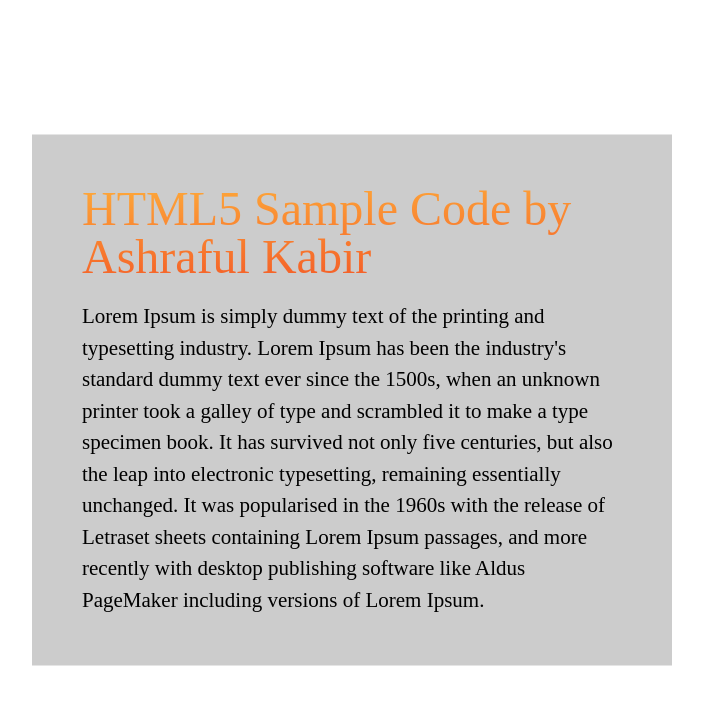
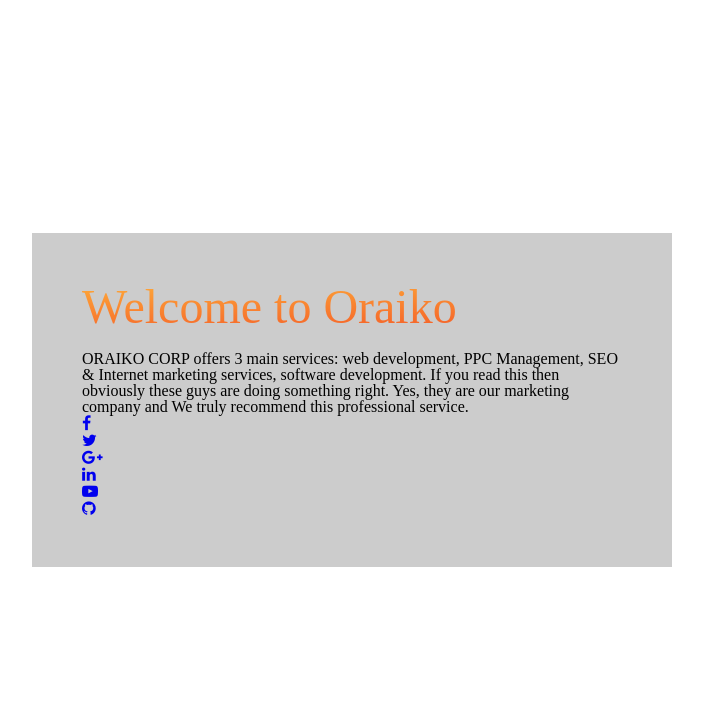
Before and after one commit to akash2011/responsive-one-page, a plain HTML site: page index.html in a window 1280 px wide. Shown: the whole page, without its empty margins (288-991 px from the left). Drawn offline with nearby package versions, Linux system fonts and the light colour scheme; a web font is replaced by a local one.

Commit message:
index updated

```diff
--- a/index.html
+++ b/index.html
@@ -5,8 +5,12 @@
   <title>The HTML5 Sample Code</title>
   <meta name="description" content="The HTML5 Sample Code by Ashraful kabir">
   <meta name="author" content="Ashraful kabir">
+  <!-- font awesome-->
+  <link rel="stylesheet" href="https://cdnjs.cloudflare.com/ajax/libs/font-awesome/4.7.0/css/font-awesome.min.css">
   <!-- css for animate -->
-  <link rel="stylesheet" href="https://raw.githubusercontent.com/daneden/animate.css/master/animate.css">
+  <link rel="stylesheet" href="https://cdnjs.cloudflare.com/ajax/libs/animate.css/3.7.0/animate.min.css">
+  <!-- Google fonts -->
+  <link href="https://fonts.googleapis.com/css?family=Thasadith:700" rel="stylesheet">
   <!-- Custom stylesheet -->
   <link rel="stylesheet" href="style.css">
 
@@ -14,15 +18,24 @@
 
 <body>
 <section>
-  <div class="container">
-    <h1 class="site__title">HTML5 Sample Code by Ashraful Kabir </h1>
-    <p>
-      Lorem Ipsum is simply dummy text of the printing and typesetting industry. Lorem Ipsum has been the industry's standard
-      dummy text ever since the 1500s, when an unknown printer took a galley of type and scrambled it to make a type specimen book.
-      It has survived not only five centuries, but also the leap into electronic typesetting, remaining essentially unchanged.
-      It was popularised in the 1960s with the release of Letraset sheets containing Lorem Ipsum passages, and more recently with
-      desktop publishing software like Aldus PageMaker including versions of Lorem Ipsum.
-    </p>
+  <div class="container  animated fadeIn">
+    <h1 class="site__title">Welcome to Oraiko </h1>
+    <div class="text">
+      ORAIKO CORP offers 3 main services: web development, PPC Management, SEO & Internet marketing services,
+       software development. If you read this then obviously these guys are doing something right. Yes, they are
+        our marketing company and We truly recommend this professional service.
+    </div>
+    <div class="social-icons">
+      <ul>
+        <li><a href="#"><i class="fa fa-facebook"></i></a></li>
+        <li> <a href="#"><i class="fa fa-twitter"></i></a></li>
+        <li><a href="#"><i class="fa fa-google-plus"></i></a></li>
+        <li><a href="#"><i class="fa fa-linkedin"></i></a></li>
+        <li><a href="#"><i class="fa fa-youtube-play"></i></a></li>
+        <li><a href="#"><i class="fa fa-github"></i></a></li>
+      </ul>
+
+    </div>
   </div>
 </section>
 <!-- End of section -->
```
